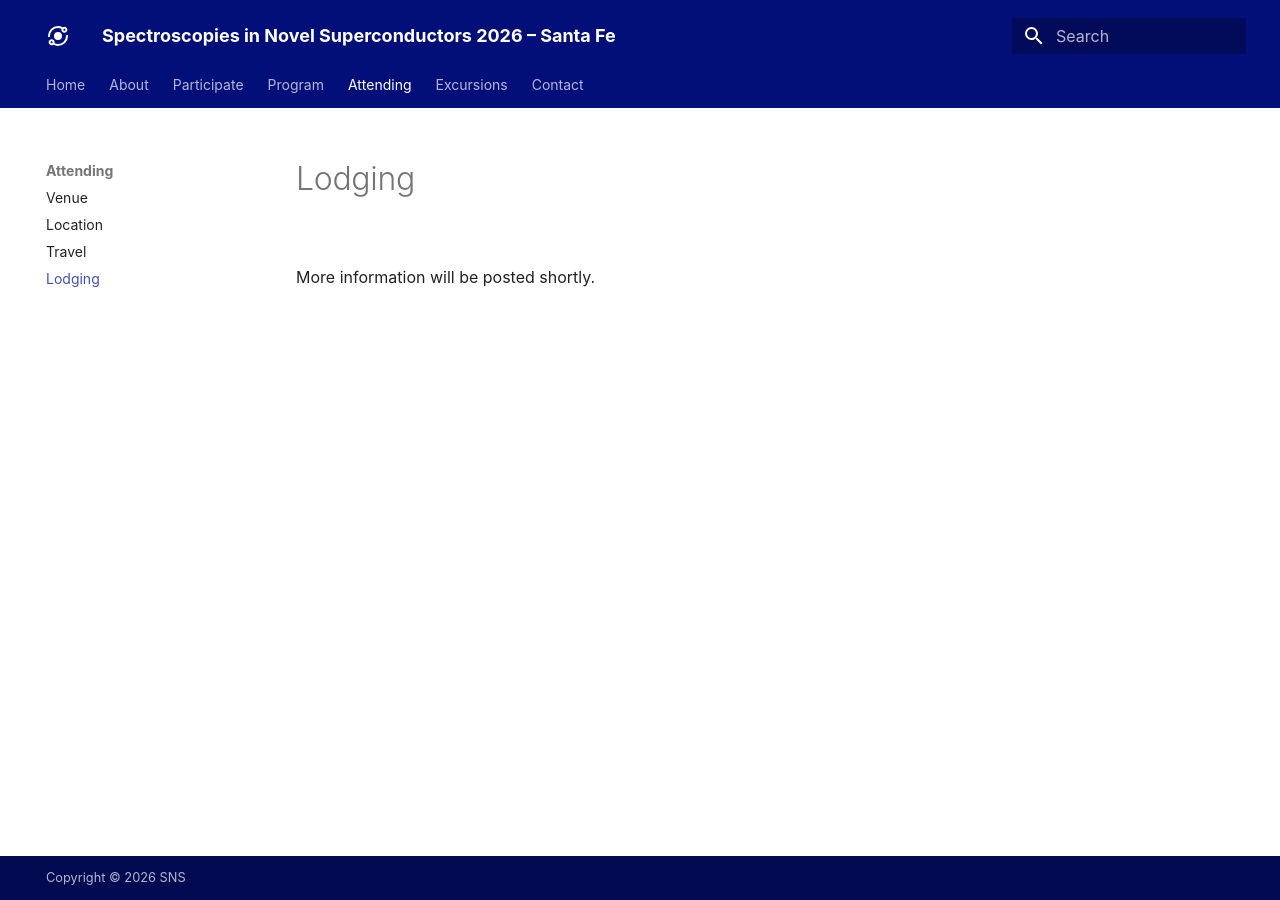
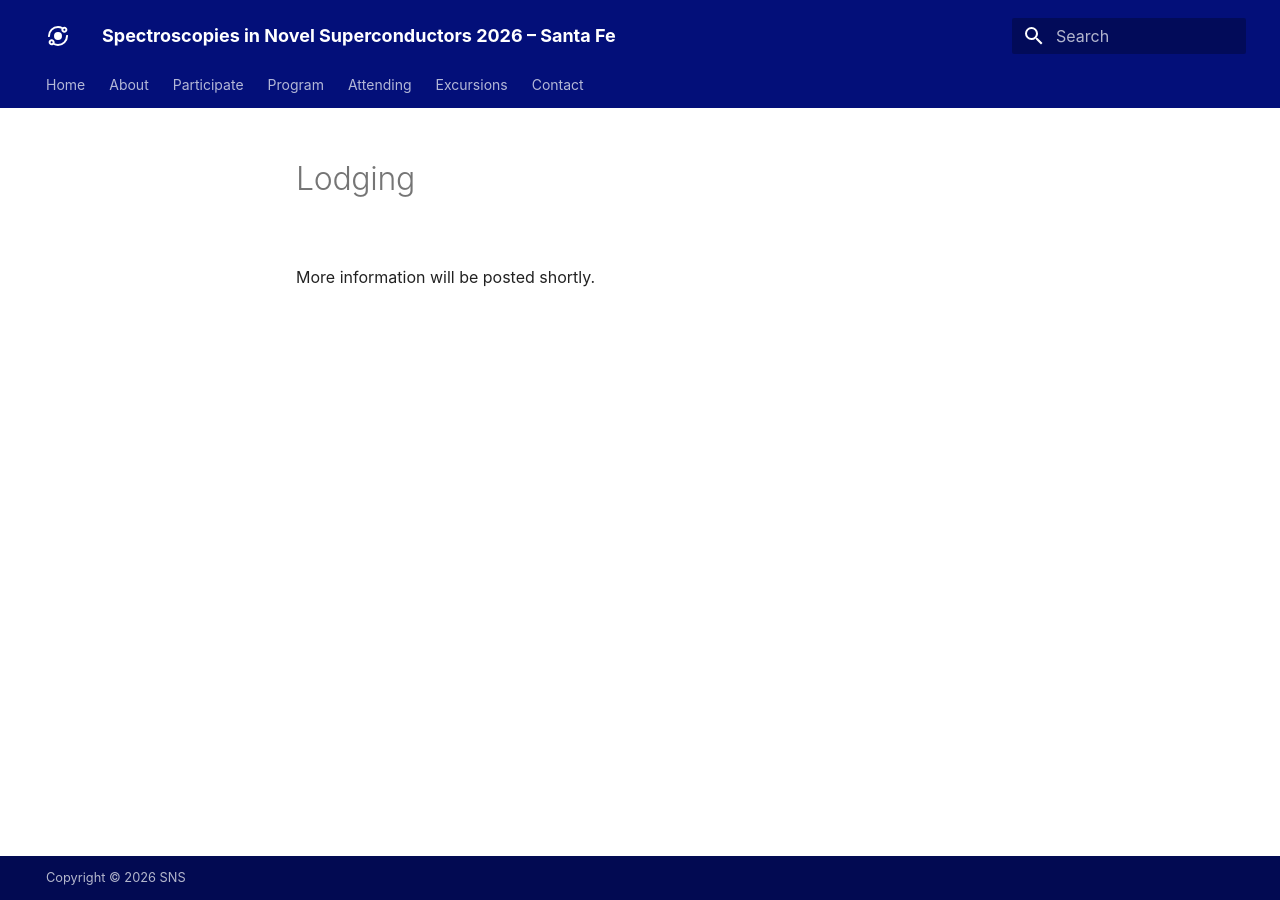
Before and after one commit to SNS2026/SNS2026.github.io, an MkDocs documentation site: the page built from docs/lodging.md, in a window 1280 px wide. Built offline with MkDocs 1.6.1 and Material for MkDocs 9.7.7, drawn with Linux system fonts in a browser that asks for light colours; some web fonts are replaced; part of the change alters nothing that is shown.

Commit message:
Update mkdocs.yml

```diff
--- a/mkdocs.yml
+++ b/mkdocs.yml
@@ -41,10 +41,10 @@ nav:
   - Program:
     - Schedule: schedule.md
   - Attending:
-    - Venue: venue.md
+    - 'Venue & Lodging': venue.md
     - Location: location.md
     - Travel: travel.md
-    - Lodging: lodging.md
+#    - Lodging: lodging.md
   - Excursions: excursion.md
   - Contact: contact.md
 
```
